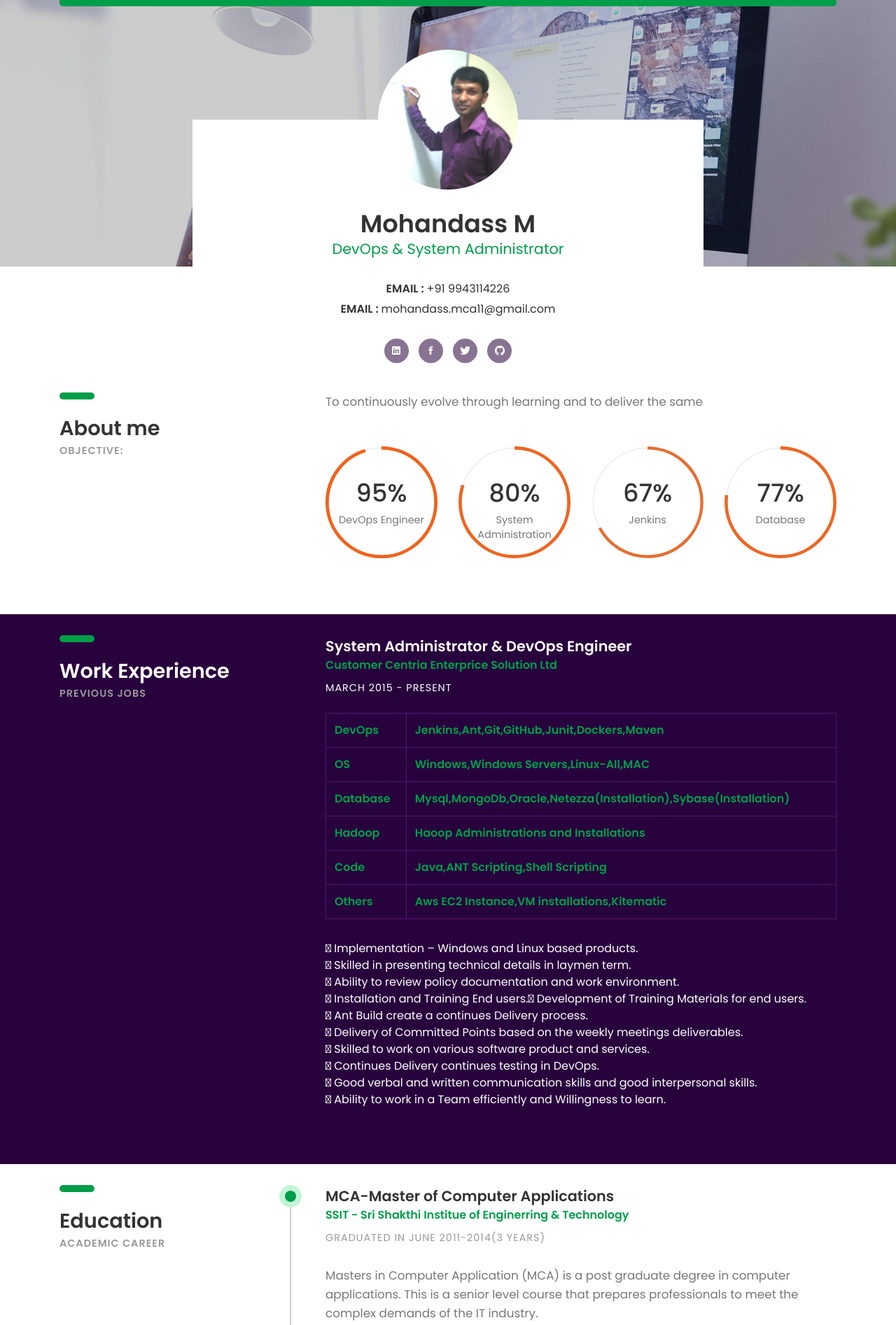
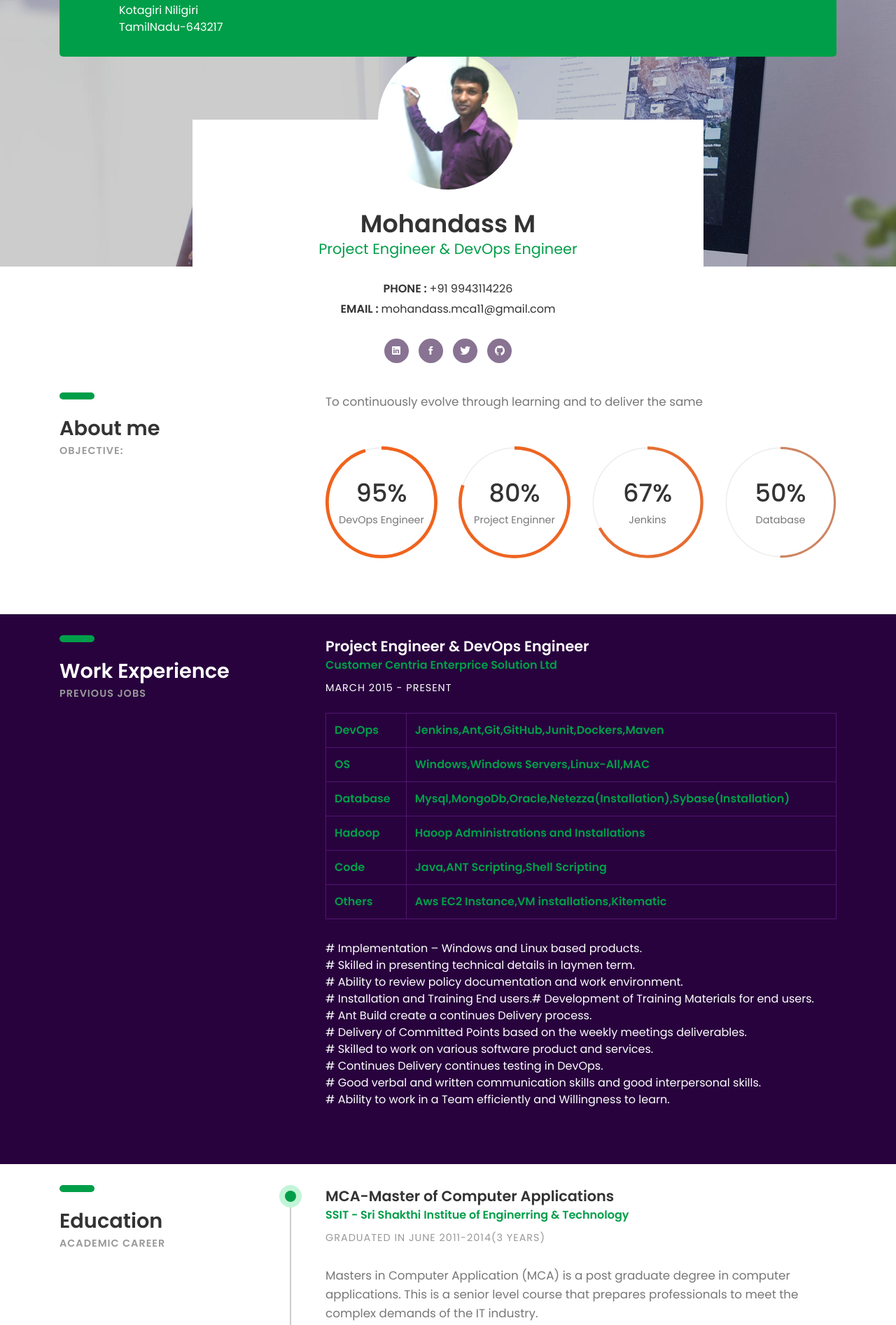
Before and after one commit to mohandassm/MY_Profile, a plain HTML site: page index.html in a window 1280 px wide. Shown: the part 129-2023 px from the top of the page at 70% size. Drawn offline with Linux system fonts and the light colour scheme; files whose address does not match are found by name.

Commit message:
Update index.html

```diff
--- a/index.html
+++ b/index.html
@@ -32,6 +32,9 @@
 							<div class="right-area">
 								<h5>Bangalore</h5>
 								<h5>Karnataka-560043</h5>
+								<h5> _______________</h5>
+								<h5>Kotagiri Niligiri</h5>
+								<h5>TamilNadu-643217</h5>
 							</div><!-- right-area -->
 						</div><!-- info -->
 					</div><!-- col-sm-4 -->
@@ -41,7 +44,7 @@
 							<i class="icon ion-ios-telephone-outline"></i>
 							<div class="right-area">
 								<h5>+91 9943114226</h5>
-								<h6>+91 9606842884</h6>
+								<h6>+91 8884630396</h6>
 							</div><!-- right-area -->
 						</div><!-- info -->
 					</div><!-- col-sm-4 -->
@@ -70,10 +73,10 @@
 					<div class="intro">
 						<div class="profile-img"><img src="images/profile-1-250x250.jpg" alt=""></div>
 						<h2><b>Mohandass M</b></h2>
-						<h4 class="font-yellow">DevOps & System Administrator</h4>
+						<h4 class="font-yellow">Project Engineer & DevOps Engineer</h4>
 						<ul class="information margin-tb-30">
 							<!--li><b>BORN : </b>June 30, 1990</li>-->
-							<li><b>EMAIL : </b>+91 9943114226</li>
+							<li><b>PHONE : </b>+91 9943114226</li>
 							<li><b>EMAIL : </b>mohandass.mca11@gmail.com</li>
 							<!--<li><b>MARITAL STATUS : </b>Single</li>
 							<li><b>Nationality : </b>Indian</li>
@@ -118,7 +121,7 @@
 							<div class="radial-prog-area margin-b-30">
 								<div class="radial-progress" data-prog-percent=".80">
 									<div></div>
-									<h6 class="progress-title">System Administration</h6>
+									<h6 class="progress-title">Project Enginner</h6>
 								</div>
 							</div><!-- radial-prog-area-->
 						</div><!-- col-sm-6-->
@@ -134,7 +137,7 @@
 
 						<div class="col-sm-6 col-md-6 col-lg-3">
 							<div class="radial-prog-area margin-b-50">
-								<div class="radial-progress" data-prog-percent=".77">
+								<div class="radial-progress" data-prog-percent=".50">
 									<div></div>
 									<h6 class="progress-title">Database</h6>
 								</div>
@@ -160,7 +163,7 @@
 				<div class="col-sm-8">
 
 					<div class="experience margin-b-50">
-						<h4><b>System Administrator & DevOps Engineer</b></h4>
+						<h4><b>Project Engineer & DevOps Engineer</b></h4>
 						<h5 class="font-yellow"><b>Customer Centria Enterprice Solution Ltd</b></h5>
 						<h6 class="margin-t-10">MARCH 2015 - PRESENT</h6><br>
  <h5 class="font-yellow"> <b>
@@ -194,17 +197,17 @@
     </tbody>
   </table></b></h5>
 						<p class="font-semi-white margin-tb-30">
-					    <li>	Implementation – Windows and Linux based products.<li>
-						<li>	Skilled in presenting technical details in laymen term.<li>
-						<li>	Ability to review policy documentation and work environment.<li>
-						<li>	Installation and Training End users.<li>
-						<li>	Development of Training Materials for end users.<li>
-						<li>	Ant Build create a continues Delivery process.<li>
-						<li>	Delivery of Committed Points based on the weekly meetings deliverables.<li>
-						<li>	Skilled to work on various software product and services.<li>
-						<li>	Continues Delivery continues testing in DevOps.<li>
-						<li>	Good verbal and written communication skills and good interpersonal skills.<li>
-						<li>	Ability to work in a Team efficiently and Willingness to learn.<li>
+					    <li># Implementation – Windows and Linux based products.<li>
+						<li># Skilled in presenting technical details in laymen term.<li>
+						<li># Ability to review policy documentation and work environment.<li>
+						<li># Installation and Training End users.<li>
+						<li># Development of Training Materials for end users.<li>
+						<li># Ant Build create a continues Delivery process.<li>
+						<li># Delivery of Committed Points based on the weekly meetings deliverables.<li>
+						<li># Skilled to work on various software product and services.<li>
+						<li># Continues Delivery continues testing in DevOps.<li>
+						<li># Good verbal and written communication skills and good interpersonal skills.<li>
+						<li># Ability to work in a Team efficiently and Willingness to learn.<li>
 						</p>
 						<!--<ul class="list margin-b-30">
 							<li>Pro Active and Lead by example<li>
@@ -311,10 +314,10 @@
 				</div><!-- col-sm-4 -->
 				<div class="col-sm-8 skills section-border pd35">
 					                <div class="seven columns offset-by-one">
-                    <span>Linux</span>
+                    <span>Linux/Ubuntu</span>
                     <span>Jenkins</span>
                     <span>Maven</span>
-                    <span>Ubuntu</span>
+                    <span>Windows</span>
                     <span>MongoDB</span>
                     <span>Ant</span>
                     <span>Git</span>
@@ -326,6 +329,8 @@
 					<span>Splunk</span>
 					<span>Puppet</span>
 					<span>Ansible</span>
+					<span>Kubernetes</span>
+					<span>Bitbucket</span>
                 </div>
 				</div><!-- col-sm-8 -->
 			</div><!-- row -->
@@ -346,21 +351,21 @@
 
 				<div class="col-sm-6 col-md-6 col-lg-3">
 					<div class="counter margin-b-30">
-						<h1 class="title fcolor"><b><span class="counter-value" data-duration="2000" data-count="255">0</span></b></h1>
+						<h1 class="title fcolor"><b><span class="counter-value" data-duration="2000" data-count="300">0</span></b></h1>
 						<h5 class="desc fcolor"><b>Installations</b></h5>
 					</div><!-- counter -->
 				</div><!-- col-md-3-->
 
 				<div class="col-sm-6 col-md-6 col-lg-3">
 					<div class="counter margin-b-30">
-						<h1 class="title fcolor"><b><span class="counter-value" data-duration="2000" data-count="10">0</span></b></h1>
+						<h1 class="title fcolor"><b><span class="counter-value" data-duration="2000" data-count="25">0</span></b></h1>
 						<h5 class="desc fcolor"><b>Project Completed</b></h5>
 					</div><!-- counter -->
 				</div><!-- col-md-3-->
 
 				<div class="col-sm-6 col-md-6 col-lg-3">
 					<div class="counter margin-b-30">
-						<h1 class="title fcolor"><b><span class="counter-value" data-duration="2000" data-count="72">0</span></b></h1>
+						<h1 class="title fcolor"><b><span class="counter-value" data-duration="2000" data-count="100">0</span></b></h1>
 						<h5 class="desc fcolor"><b>Demo Handling</b></h5>
 					</div><!-- margin-b-30 -->
 				</div><!-- col-md-3-->
@@ -448,7 +453,7 @@
 	<footer>
 		<p class="copyright">
 			<!-- Link back to Colorlib can't be removed. Template is licensed under CC BY 3.0. -->
-Copyright &copy;<script>document.write(new Date().getFullYear());</script> All rights reserved | This template is made with <i class="ion-heart" aria-hidden="true"></i> by <a href="https://colorlib.com" target="_blank">Mohandass</a>
+Copyright &copy;<script>document.write(new Date().getFullYear());</script> All rights reserved | This template is made with <i class="ion-heart" aria-hidden="true"></i> by <a href="https://colorlib.com" target="_blank">Mohandass M</a>
 <!-- Link back to Colorlib can't be removed. Template is licensed under CC BY 3.0. -->
 		</p>
 
```
